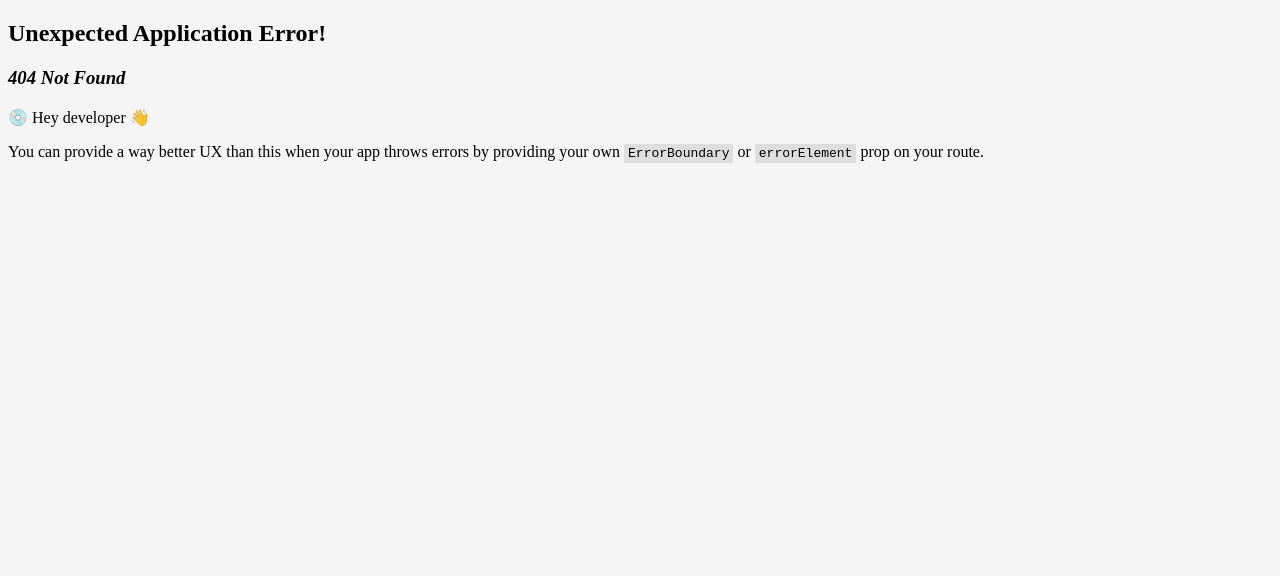
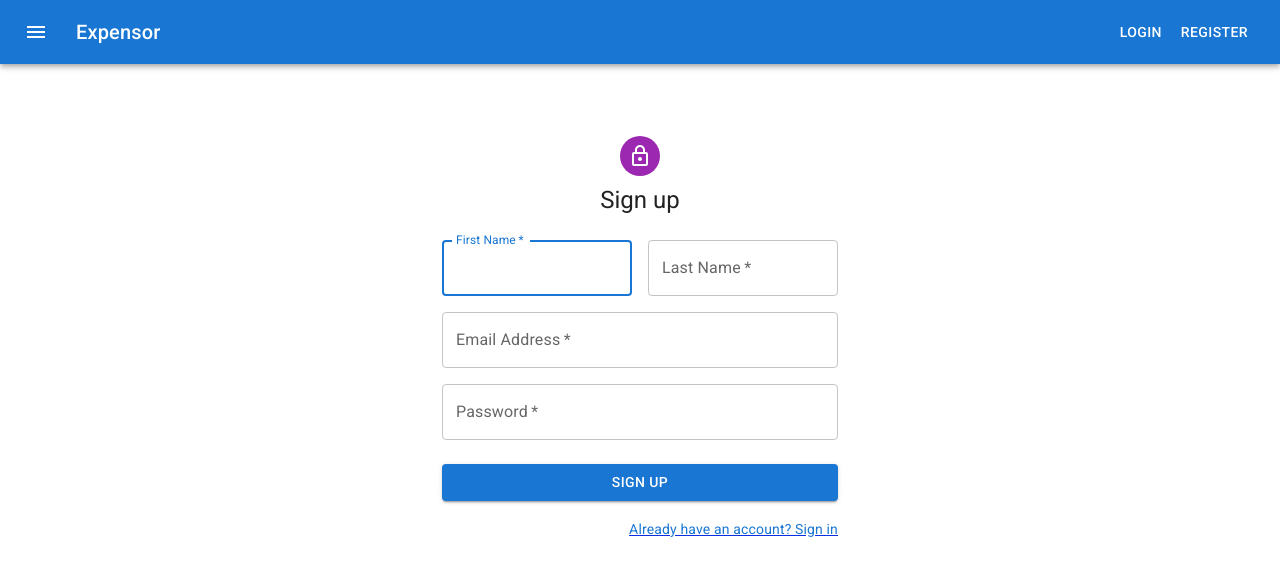
Before and after one commit to moonkabir/bitfumes_basic_mern, a React (Create React App) app in the folder client/: page /Register in a window 1280 px wide. Before the commit this address had no page. Shown: the top 576 px of the page. Built offline with nearby package versions, Linux system fonts and the light colour scheme.

Commit message:
login and register page design done using material ui template use

```diff
--- a/client/src/components/AppBar.js
+++ b/client/src/components/AppBar.js
@@ -6,7 +6,7 @@
 import Button from '@mui/material/Button';
 import IconButton from '@mui/material/IconButton';
 import MenuIcon from '@mui/icons-material/Menu';
-import { Outlet, Link } from "react-router-dom";
+import { Link } from "react-router-dom";
 
 export default function ButtonAppBar() {
   return (
@@ -27,8 +27,12 @@
           <Link className='text-white' to={`/`}>Expensor</Link>
 
           </Typography>
-          <Link className='text-white' to={`/login`}>Login</Link>
-
+          <Link className='text-white' to={`/login`}>
+            <Button color='inherit'>Login</Button>
+          </Link>
+          <Link className='text-white' to={`/Register`}>
+            <Button color='inherit'>Register</Button>
+          </Link>
           {/* <Button color="inherit">Login</Button> */}
         </Toolbar>
       </AppBar>
--- a/client/src/index.js
+++ b/client/src/index.js
@@ -4,12 +4,12 @@
 import App from './App';
 import Home from './pages/Home';
 import Login from './pages/Login';
+import Register from './pages/Register';
 import reportWebVitals from './reportWebVitals';
 
 import {
   createBrowserRouter,
   RouterProvider,
-  Route,
 } from "react-router-dom";
 
 
@@ -25,6 +25,10 @@
             {
                 path: "/Login",
                 element: <Login />,
+            },
+            {
+                path: "/Register",
+                element: <Register />,
             },
         ],
 
--- a/client/src/pages/Login.js
+++ b/client/src/pages/Login.js
@@ -1,8 +1,83 @@
-function Login() {
-    return (
-        <div>
-            Login
-        </div>
-    );
+import * as React from 'react';
+import Avatar from '@mui/material/Avatar';
+import Button from '@mui/material/Button';
+import CssBaseline from '@mui/material/CssBaseline';
+import TextField from '@mui/material/TextField';
+import Link from '@mui/material/Link';
+import {Link as RouterLink} from 'react-router-dom';
+import Grid from '@mui/material/Grid';
+import Box from '@mui/material/Box';
+import LockOutlinedIcon from '@mui/icons-material/LockOutlined';
+import Typography from '@mui/material/Typography';
+import Container from '@mui/material/Container';
+
+
+
+export default function Login() {
+  const handleSubmit = (event) => {
+    event.preventDefault();
+    const data = new FormData(event.currentTarget);
+    console.log({
+      email: data.get('email'),
+      password: data.get('password'),
+    });
+  };
+
+  return (
+      <Container component="main" maxWidth="xs">
+        <CssBaseline />
+        <Box
+          sx={{
+            marginTop: 8,
+            display: 'flex',
+            flexDirection: 'column',
+            alignItems: 'center',
+          }}
+        >
+          <Avatar sx={{ m: 1, bgcolor: 'secondary.main' }}>
+            <LockOutlinedIcon />
+          </Avatar>
+          <Typography component="h1" variant="h5">
+            Sign in
+          </Typography>
+          <Box component="form" onSubmit={handleSubmit} noValidate sx={{ mt: 1 }}>
+            <TextField
+              margin="normal"
+              required
+              fullWidth
+              id="email"
+              label="Email Address"
+              name="email"
+              autoComplete="email"
+              autoFocus
+            />
+            <TextField
+              margin="normal"
+              required
+              fullWidth
+              name="password"
+              label="Password"
+              type="password"
+              id="password"
+              autoComplete="current-password"
+            />
+            <Button
+              type="submit"
+              fullWidth
+              variant="contained"
+              sx={{ mt: 3, mb: 2 }}
+            >
+              Sign In
+            </Button>
+            <Grid container>
+              <Grid item>
+                <RouterLink to="/Register">
+                    <Link component={"span"} variant="body2">{"Don't have an account? Sign Up"}</Link>
+                </RouterLink>
+              </Grid>
+            </Grid>
+          </Box>
+        </Box>
+      </Container>
+  );
 }
-export default Login;
--- /dev/null
+++ b/client/src/pages/Register.js
@@ -0,0 +1,107 @@
+import * as React from 'react';
+import Avatar from '@mui/material/Avatar';
+import Button from '@mui/material/Button';
+import CssBaseline from '@mui/material/CssBaseline';
+import TextField from '@mui/material/TextField';
+import Link from '@mui/material/Link';
+import {Link as RouterLink} from 'react-router-dom';
+import Grid from '@mui/material/Grid';
+import Box from '@mui/material/Box';
+import LockOutlinedIcon from '@mui/icons-material/LockOutlined';
+import Typography from '@mui/material/Typography';
+import Container from '@mui/material/Container';
+
+export default function Register() {
+  const handleSubmit = (event) => {
+    event.preventDefault();
+    const data = new FormData(event.currentTarget);
+    console.log({
+        firstName: data.get('firstName'),
+        lastName: data.get('lastName'),
+        email: data.get('email'),
+        password: data.get('password'),
+    });
+  };
+
+  return (
+      <Container component="main" maxWidth="xs">
+        <CssBaseline />
+        <Box
+          sx={{
+            marginTop: 8,
+            display: 'flex',
+            flexDirection: 'column',
+            alignItems: 'center',
+          }}
+        >
+          <Avatar sx={{ m: 1, bgcolor: 'secondary.main' }}>
+            <LockOutlinedIcon />
+          </Avatar>
+          <Typography component="h1" variant="h5">
+            Sign up
+          </Typography>
+          <Box component="form" noValidate onSubmit={handleSubmit} sx={{ mt: 3 }}>
+            <Grid container spacing={2}>
+              <Grid item xs={12} sm={6}>
+                <TextField
+                  autoComplete="given-name"
+                  name="firstName"
+                  required
+                  fullWidth
+                  id="firstName"
+                  label="First Name"
+                  autoFocus
+                />
+              </Grid>
+              <Grid item xs={12} sm={6}>
+                <TextField
+                  required
+                  fullWidth
+                  id="lastName"
+                  label="Last Name"
+                  name="lastName"
+                  autoComplete="family-name"
+                />
+              </Grid>
+              <Grid item xs={12}>
+                <TextField
+                  required
+                  fullWidth
+                  id="email"
+                  label="Email Address"
+                  name="email"
+                  autoComplete="email"
+                />
+              </Grid>
+              <Grid item xs={12}>
+                <TextField
+                  required
+                  fullWidth
+                  name="password"
+                  label="Password"
+                  type="password"
+                  id="password"
+                  autoComplete="new-password"
+                />
+              </Grid>
+            </Grid>
+            <Button
+              type="submit"
+              fullWidth
+              variant="contained"
+              sx={{ mt: 3, mb: 2 }}
+            >
+              Sign Up
+            </Button>
+            <Grid container justifyContent="flex-end">
+              <Grid item>
+                <RouterLink to="/login">
+                    <Link component="span" variant="body2">Already have an account? Sign in</Link>
+                </RouterLink>
+              </Grid>
+            </Grid>
+          </Box>
+        </Box>
+      </Container>
+  );
+}
```
